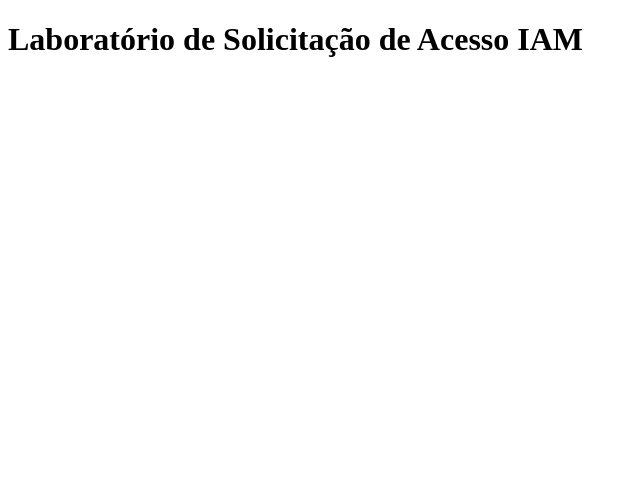
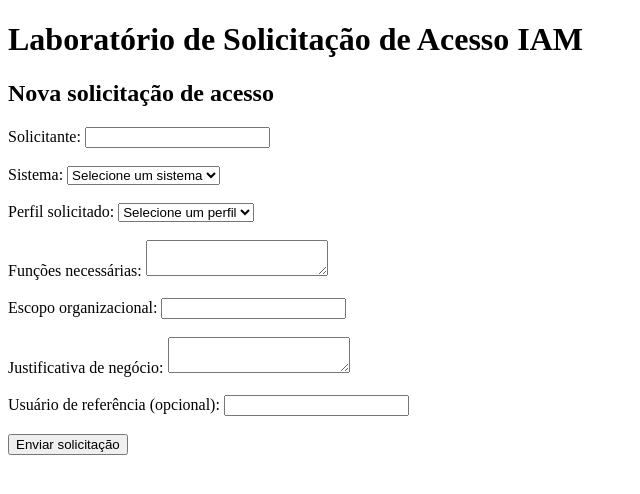
Before and after one commit to amandahodecker-boop/iam-access-request-lab, a Flask app: page / in a window 1280 px wide. Shown: the top 494 px of the page, without its empty margins (0-640 px from the left). Run offline with Flask 3, Linux system fonts and the light colour scheme.

Commit message:
feat: add access request form

```diff
--- a/templates/index.html
+++ b/templates/index.html
@@ -6,5 +6,55 @@
 </head>
 <body>
     <h1>Laboratório de Solicitação de Acesso IAM</h1>
+    <h2>Nova solicitação de acesso</h2>
+
+<form>
+    <label for="requester">Solicitante:</label>
+    <input type="text" id="requester" name="requester">
+
+    <br><br>
+
+    <label for="system">Sistema:</label>
+    <select id="system" name="system">
+        <option value="">Selecione um sistema</option>
+        <option value="novaerp">NovaERP</option>
+        <option value="peoplehub">PeopleHub</option>
+        <option value="serviceflow">ServiceFlow</option>
+    </select>
+
+    <br><br>
+
+    <label for="role">Perfil solicitado:</label>
+    <select id="role" name="role">
+        <option value="">Selecione um perfil</option>
+        <option value="viewer">Viewer</option>
+        <option value="analyst">Analyst</option>
+        <option value="administrator">Administrator</option>
+    </select>
+
+    <br><br>
+
+    <label for="functions">Funções necessárias:</label>
+    <textarea id="functions" name="functions"></textarea>
+
+    <br><br>
+
+    <label for="scope">Escopo organizacional:</label>
+    <input type="text" id="scope" name="scope">
+
+    <br><br>
+
+    <label for="justification">Justificativa de negócio:</label>
+    <textarea id="justification" name="justification"></textarea>
+
+    <br><br>
+
+    <label for="reference_user">Usuário de referência (opcional):</label>
+    <input type="text" id="reference_user" name="reference_user">
+
+    <br><br>
+
+    <button type="submit">Enviar solicitação</button>
+</form>
 </body>
 </html>
```
